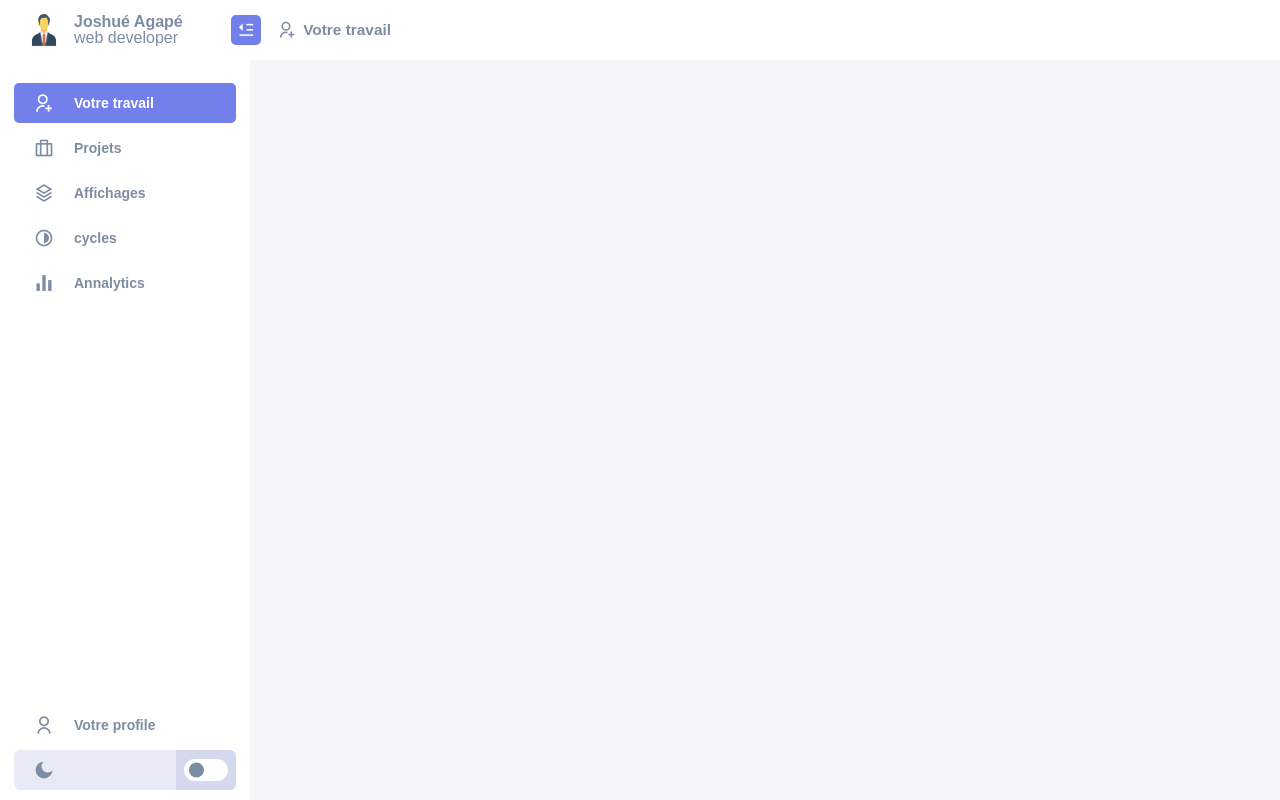
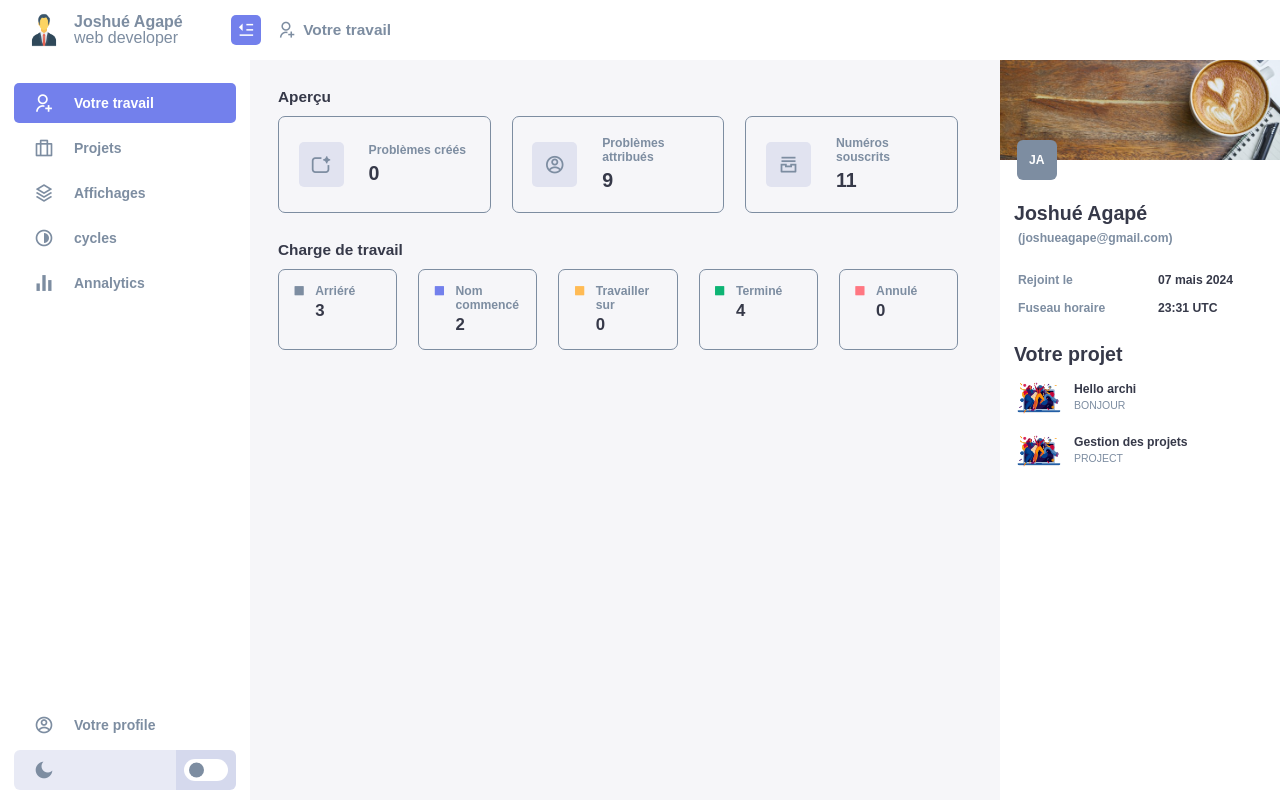
Before and after one commit to agapeJoshue/Gestion-des-projets, a Vue app: page /plane/travail in a window 1280 px wide. Built offline with nearby package versions, Linux system fonts and the light colour scheme.

Commit message:
Fetch votre travail design

```diff
--- a/src/components/cycles/navigateur.vue
+++ b/src/components/cycles/navigateur.vue
@@ -25,7 +25,7 @@ export default {
 
             <navItemVue urlNavigator="/plane/cycles/Obtenez-un-aperçu-de-chaque-cycle-actif" icon="ri-loader-2-fill" titre="Obtenez un aperçu de chaque cycle actif." description="Suivez les indicateurs de haut niveau pour tous les cycles actifs, voyez leur état d'avancement et ayez une idée de la portée par rapport au échéances."/>
 
-            <navItemVue urlNavigator="/plane/cycles/Comparez-les-burndowns" icon="ri-line-chart-line" titre="Comparez les burndowns" description="Surveillez les performances de  chacune de vos équipes en jetant un coup d'oeil au rapport d'avancement de chaque cycle."/>
+            <navItemVue urlNavigator="/plane/cycles/Comparez-les-burndowns" icon="ri-numbers-line" titre="Comparez les burndowns" description="Surveillez les performances de  chacune de vos équipes en jetant un coup d'oeil au rapport d'avancement de chaque cycle."/>
 
             <navItemVue urlNavigator="/plane/cycles/Identifiez-rapidement-les-problèmes-décisifs" icon="ri-spam-2-line" titre="Identifiez rapidement les problèmes décisifs." description="Prévisualisez les problèmes prioritaires pour chaque cycles par rapport aux dates d'échéance. Visualisez-les tous par cycle en un clic."/>
 
--- a/src/components/layouts/sidebar.vue
+++ b/src/components/layouts/sidebar.vue
@@ -91,7 +91,7 @@
         <div class="bottom-content">
           <li class="" :class="{ activeP: $route.path === '/plane/profile' }">
             <router-link to="/plane/profile">
-              <i class="ri-user-line icon"></i>
+              <i class="ri-account-circle-line icon"></i>
               <span class="text nav-text">Votre profile</span>
             </router-link>
           </li>
--- /dev/null
+++ b/src/components/travails/apercu.vue
@@ -0,0 +1,45 @@
+<script>
+export default {
+    props: ["icon", "titre", "nombre"]
+}
+</script>
+
+<template lang="">
+    <div class="card-apercu">
+        <div class="icon">
+            <i :class="icon"></i>
+        </div>
+        <div class="info">
+            <h3 class="text-muted">{{ titre }}</h3>
+            <h2>{{ nombre }}</h2>
+        </div>
+    </div>
+</template>
+
+<style scoped>
+.card-apercu {
+    border: 1px solid var(--color-info-dark);
+    border-radius: 7px;
+    padding: 1.4rem;
+    display: grid;
+    grid-template-columns: 5rem auto;
+    align-items: center;
+}
+.icon {
+    font-size: 1.5rem;
+    display: flex;
+    align-items: center;
+    justify-content: center;
+    background: var(--color-light);
+    color: var(--color-info-dark);
+    width: 45px;
+    height: 45px;
+    border-radius: 5px;
+}
+h3 {
+    margin-bottom: 5px;
+}
+h2 {
+    color: var(--color-dark);
+}
+</style>
--- /dev/null
+++ b/src/components/travails/charges.vue
@@ -0,0 +1,31 @@
+<script>
+export default {
+    props: ["titre","nombre", "classValue"]
+}
+</script>
+
+<template lang="">
+    <div class="card-charge">
+        <div :class="classValue">
+            <i class="ri-stop-large-fill"></i>
+        </div>
+        <div class="info">
+            <h3 class="text-muted">{{ titre }}</h3>
+            <h2>{{ nombre }}</h2>
+        </div>
+    </div>
+</template>
+
+<style scoped>
+.card-charge {
+    border: 1px solid var(--color-info-dark);
+    border-radius: 7px;
+    padding: 1rem;
+    display: flex;
+    gap: 10px;
+}
+h2 {
+    font-size: 1.2rem;
+    margin-top: 3px;
+}
+</style>
--- /dev/null
+++ b/src/components/travails/index.vue
@@ -0,0 +1,112 @@
+<script>
+import apercuVue from "./apercu.vue";
+import chargesVue from "./charges.vue";
+import userInfoVue from "./userInfo.vue";
+
+export default {
+  components: { apercuVue, chargesVue, userInfoVue },
+  data() {
+    return {
+      apercus: [
+        {
+          icon: "ri-ai-generate",
+          title: "Problèmes créés",
+          nombre: 0,
+        },
+        {
+          icon: "ri-account-circle-line",
+          title: "Problèmes attribués",
+          nombre: 9,
+        },
+        {
+          icon: "ri-archive-stack-line",
+          title: "Numéros souscrits",
+          nombre: 11,
+        },
+      ],
+      charges: [
+        {
+          title: "Arriéré",
+          nombre: 3,
+          className: "text-muted",
+        },
+        {
+          title: "Nom commencé",
+          nombre: 2,
+          className: "primary",
+        },
+        {
+          title: "Travailler sur",
+          nombre: 0,
+          className: "warning",
+        },
+        {
+          title: "Terminé",
+          nombre: 4,
+          className: "success",
+        },
+        {
+          title: "Annulé",
+          nombre: 0,
+          className: "danger",
+        },
+      ],
+    };
+  },
+};
+</script>
+
+<template lang="">
+    <div class="content">
+        <div class="resume">
+            <h2>Aperçu</h2>
+            <div class="apercu">
+                <apercu-vue v-for="(itemApercu, index) in apercus" :key="index" :icon="itemApercu.icon" :titre="itemApercu.title" :nombre="itemApercu.nombre"/>
+            </div>
+            <h2>Charge de travail</h2>
+            <div class="charge">
+                <charges-vue v-for="(itemCharge, index) in charges" :key="index" :classValue="itemCharge.className" :titre="itemCharge.title" :nombre="itemCharge.nombre"/>
+            </div>
+        </div>
+        <div class="user-info">
+            <userInfo-vue/>
+        </div>
+    </div>
+</template>
+
+<style scoped>
+.content {
+  position: relative;
+  display: grid;
+  grid-template-columns: auto 20rem;
+  padding: 2rem;
+  height: calc(100% - 60px);
+}
+.resume h2 {
+  margin-bottom: 0.7rem;
+  font-size: 1.1rem;
+}
+.apercu {
+  display: grid;
+  gap: 1.5rem;
+  grid-template-columns: repeat(3, 1fr);
+  margin-right: 1rem;
+  margin-bottom: 2rem;
+}
+.charge {
+  display: grid;
+  gap: 1.5rem;
+  grid-template-columns: repeat(5, 1fr);
+  margin-right: 1rem;
+  margin-bottom: 2rem;
+}
+.user-info {
+  position: absolute;
+  right: 0;
+  top: 0;
+  width: 20rem;
+  height: 100%;
+  background: var(--color-white);
+  transition: var(--tran-03);
+}
+</style>
--- /dev/null
+++ b/src/components/travails/userInfo.vue
@@ -0,0 +1,116 @@
+<script>
+export default {
+    data() {
+        return {
+            user: {
+                indice: "JA",
+                username: "Joshué Agapé",
+                email: "joshueagape@gmail.com",
+                joinning_at: "07 mais 2024",
+            },
+            projets: [
+                {
+                    project_id: 1,
+                    path: "../../assets/uploads/01-metiers-UX-UI-Design.jpg",
+                    title: "Hello archi",
+                    numero: "BONJOUR",
+                },
+                {
+                    project_id: 2,
+                    path: "../../assets/uploads/01-metiers-UX-UI-Design.jpg",
+                    title: "Gestion des projets",
+                    numero: "PROJECT",
+                },
+            ]
+        }
+    },
+};
+</script>
+
+<template lang="">
+    <div>
+        <div class="header">
+            <h3><span>{{ user.indice }}</span></h3>
+        </div>
+        <div class="body">
+            <h2>{{ user.username }}</h2>
+            <h3 class="text-muted">({{ user.email }})</h3>
+            <br>
+            <br>
+            <div class="gridD">
+                <h3><span class="text-muted">Rejoint le</span> <span>{{ user.joinning_at }}</span></h3> <br>
+                <h3><span class="text-muted">Fuseau horaire</span> <span>23:31 UTC</span></h3>
+            </div><br><br>
+            <h2>Votre projet</h2>
+            <div class="lists-projet">
+                <div class="projet" v-for="projet in projets" :key="projet.project_id">
+                    <div class="image">
+                        <img src="../../assets/uploads/01-metiers-UX-UI-Design.jpg" alt="">
+                    </div>
+                    <div class="info">
+                        <h3>{{ projet.title }}</h3>
+                        <small class="text-muted">{{ projet.numero }}</small>
+                    </div>
+                </div>
+            </div>
+        </div>
+    </div>
+</template>
+
+<style scoped>
+.header {
+  position: relative;
+  width: 100%;
+  height: 100px;
+  background: url(../../assets/uploads/coffee-2242213_640.jpg) no-repeat center /
+    cover;
+}
+.header h3 {
+    position: absolute;
+    background: var(--color-info-dark);
+    color: #fff;
+    width: 40px;
+    height: 40px;
+    display: flex;
+    justify-content: center;
+    align-items: center;
+    border-radius: 6px;
+    left: 1.2rem;
+    bottom: -20px;
+}
+.body {
+  margin-top: 2rem;
+  padding: 1rem;
+}
+.body h2 {
+    margin-bottom: 6px;
+}
+.body h3 {
+    margin-left: 4px;
+}
+.gridD h3 {
+    display: grid;
+    grid-template-columns: 10rem auto;
+}
+.lists-projet {
+    display: flex;
+    gap: .8rem;
+    flex-direction: column;
+}
+.projet {
+    display: flex;
+    gap: 10px;
+    align-items: center;
+    margin-top: .6rem;
+}
+.image {
+    width: 50px;
+    max-height: 50px;
+    overflow: hidden;
+    border-radius: 5px;
+}
+.projet h3 {
+    margin-left: 0;
+    margin-bottom: 2px;
+}
+</style>
--- a/src/pages/header.vue
+++ b/src/pages/header.vue
@@ -32,6 +32,7 @@ export default {
   align-items: center;
   color: var(--color-info-dark);
   padding-right: 1rem;
+  transition: var(--tran-03);
 }
 .title-header {
   display: flex;
```
Also changed, not shown: src/router.js (+6 -1 lines), src/assets/uploads/coffee-2242213_640.jpg (added).
